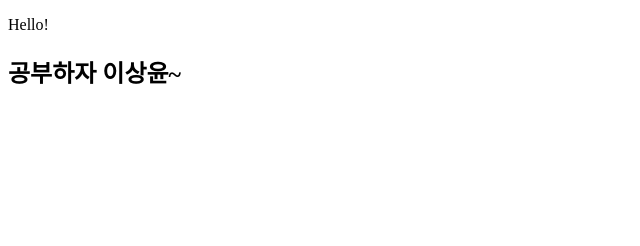
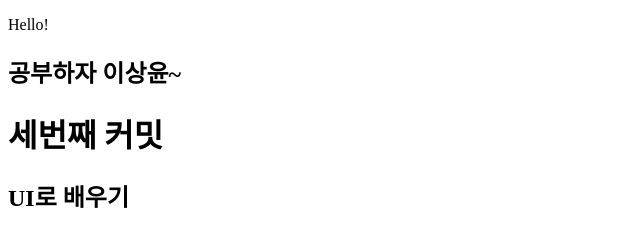
Before and after one commit to zaar625/github-practice, a plain HTML site: page index.html in a window 1280 px wide. Shown: the whole page, without its empty margins (0-640 px from the left). Drawn offline with Linux system fonts and the light colour scheme.

Commit message:
UI 소스트리로 해보기

```diff
--- a/index.html
+++ b/index.html
@@ -9,5 +9,7 @@
 <body>
     <p>Hello!</p>
     <h2>공부하자 이상윤~</h2>
+    <h1>세번째 커밋</h1>
+    <h2>UI로 배우기</h2>
 </body>
 </html>
--- a/index.js
+++ b/index.js
@@ -1,3 +1,3 @@
 <script>
-
+    document.querySelector
 </script>
```
